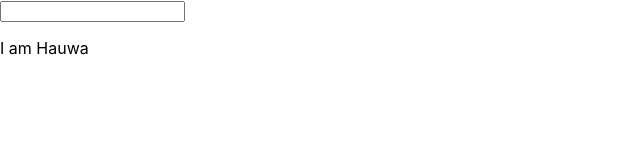
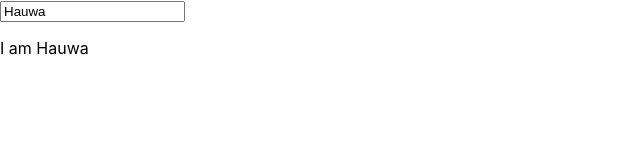
Before and after one commit to Dahrahcme/corrections, a React (Create React App) app: page / in a window 1280 px wide. Shown: the top 160 px of the page, without its empty margins (0-640 px from the left). Built offline with nearby package versions, Linux system fonts and the light colour scheme.

Commit message:
created a two-way binding for the input components

```diff
--- a/src/App.jsx
+++ b/src/App.jsx
@@ -12,13 +12,22 @@ export class App extends Component {
     ]
   }
 
+  // Introducing an event handler
+
+    changeNameHandler = (e) =>
+      this.setState ({
+        user : [
+          {username: e.target.value}
+        ]
+      })
+
     render() {
     return (
       <div>
         <div>
-          <Input />
+          <Input change = {this.changeNameHandler} name = {this.state.user[0].username} />
           {/* Using state with my output type */}
-          <Output name ={this.state.user[0].username} />
+          <Output name = {this.state.user[0].username} />
         </div>
       </div>
     )
--- a/src/Components/Input/Input.jsx
+++ b/src/Components/Input/Input.jsx
@@ -1,9 +1,11 @@
 import React from 'react'
 
-function Input() {
+function Input(props) {
   return (
     <div>
-        <input type="text" />
+      {/* Introducing props to my input and creating a two way binding*/}
+
+        <input type="text" onChange={props.change} value = {props.name} />
     </div>
   )
 }
```
